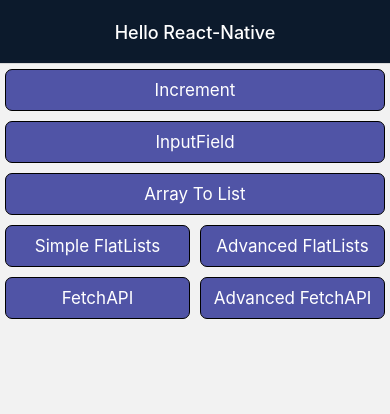
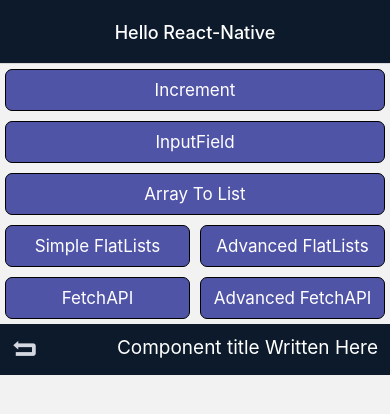
Before and after one commit to imdadulhaque1/ReactNative-Learning, a React Native app: screen /Home in a window 390 px wide. Shown: the top 414 px of the page. Built offline with nearby package versions, Linux system fonts and the light colour scheme.

Commit message:
Reuseable Header Component code running

```diff
--- a/App.js
+++ b/App.js
@@ -39,6 +39,7 @@
           name="IncreDecrements"
           component={IncreDecrements}
           options={{
+            headerShown: false,
             title: 'Increments & Decrements',
             headerTitleAlign: 'center',
             headerTitleStyle: {
--- a/src/Home/Home.js
+++ b/src/Home/Home.js
@@ -2,6 +2,7 @@
 import {StyleSheet, Text, View} from 'react-native';
 import React from 'react';
 import Button from '../Reuseable/Button';
+import HeaderCom from '../Reuseable/HeaderCom';
 
 const Home = ({navigation}) => {
   function handleNavigate(screenName) {
@@ -47,6 +48,8 @@
           onPress={() => handleNavigate('DataFetchAnother')}
         />
       </View>
+
+      <HeaderCom />
     </View>
   );
 };
--- a/src/IncreDecrements.js
+++ b/src/IncreDecrements.js
@@ -9,6 +9,7 @@
 } from 'react-native';
 import React, {useState} from 'react';
 import BackButton from './Reuseable/BackButton';
+import HeaderCom from './Reuseable/HeaderCom';
 
 const IncreDecrements = () => {
   const [counter, setCounter] = useState(0);
@@ -21,7 +22,7 @@
   };
   return (
     <SafeAreaView>
-      <BackButton />
+      <HeaderCom />
       <View style={styles.container}>
         <View>
           <Text style={styles.counterText}>{counter}</Text>
--- a/src/Reuseable/HeaderCom.js
+++ b/src/Reuseable/HeaderCom.js
@@ -0,0 +1,44 @@
+/* eslint-disable prettier/prettier */
+import {StyleSheet, Text, View, TouchableOpacity} from 'react-native';
+import React from 'react';
+import {useNavigation} from '@react-navigation/native';
+import Entypo from 'react-native-vector-icons/Entypo';
+
+const HeaderCom = () => {
+  const navigation = useNavigation();
+  return (
+    <View style={styles.headerContainer}>
+      <View style={styles.backBtnContainer}>
+        <TouchableOpacity
+          style={styles.backBtnStyle}
+          onPress={() => navigation.goBack()}>
+          <Text style={styles.backBtnIcon}>
+            <Entypo name="back" color="#d5d8e0" size={25} />
+          </Text>
+        </TouchableOpacity>
+      </View>
+      <View style={styles.HeaderTitle}>
+        <Text style={styles.HeaderTitleStyle}>
+          Component title Written Here
+        </Text>
+      </View>
+    </View>
+  );
+};
+
+export default HeaderCom;
+
+const styles = StyleSheet.create({
+  headerContainer: {
+    backgroundColor: '#0C1A2C',
+    padding: 12,
+    flexDirection: 'row',
+    justifyContent: 'space-between',
+  },
+  backBtnContainer: {},
+  HeaderTitle: {},
+  HeaderTitleStyle: {
+    fontSize: 19,
+    color: 'white',
+  },
+});
```
